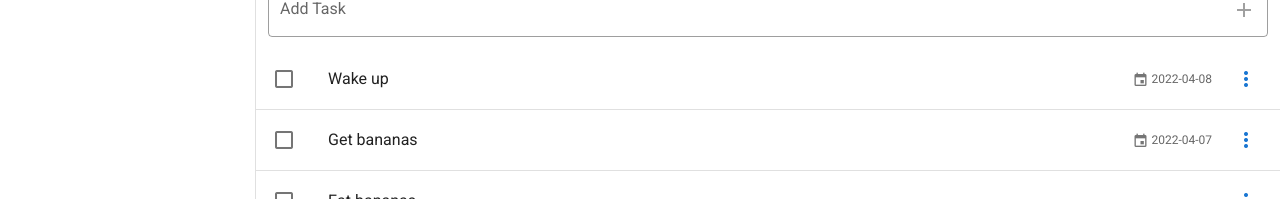
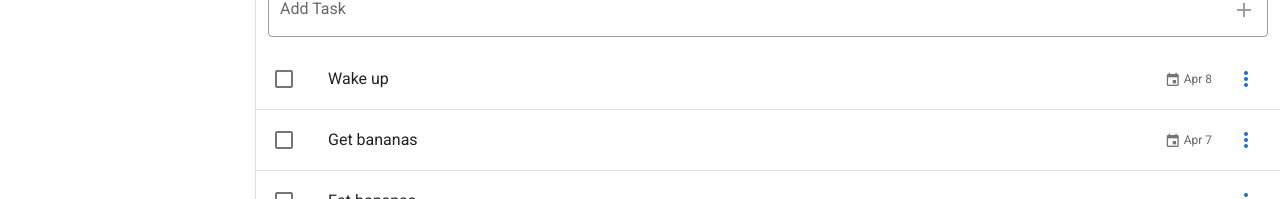
Before and after one commit to MrNedNick/vuetify-todo-mobile, a Vue app: page /#/ in a window 1280 px wide. Shown: the part 159-358 px from the top of the page. Built offline with nearby package versions, Linux system fonts and the light colour scheme.

Commit message:
Filter the date with date-fns

```diff
--- a/package.json
+++ b/package.json
@@ -8,6 +8,7 @@
   },
   "dependencies": {
     "core-js": "^3.6.5",
+    "date-fns": "^2.28.0",
     "vue": "^2.6.11",
     "vue-router": "^3.2.0",
     "vuetify": "^2.6.0",
--- a/src/components/Todo/Task.vue
+++ b/src/components/Todo/Task.vue
@@ -20,7 +20,7 @@
         <v-list-item-action v-if="task.dueDate">
           <v-list-item-action-text>
             <v-icon small>mdi-calendar</v-icon>
-            {{ task.dueDate }}
+            {{ task.dueDate | niceDate }}
           </v-list-item-action-text>
         </v-list-item-action>
 
@@ -34,8 +34,15 @@
 </template>
 
 <script>
+import { format } from 'date-fns'
+
 export default {
     props: ['task'],
+    filters: {
+      niceDate(value){
+        return format(new Date(value), 'MMM d')
+      }
+    },
     components: {
       'task-menu': require('@/components/Todo/TaskMenu.vue').default
     }
```
Also changed, not shown: 1 other file (tests, documents, lock files or other folders).
